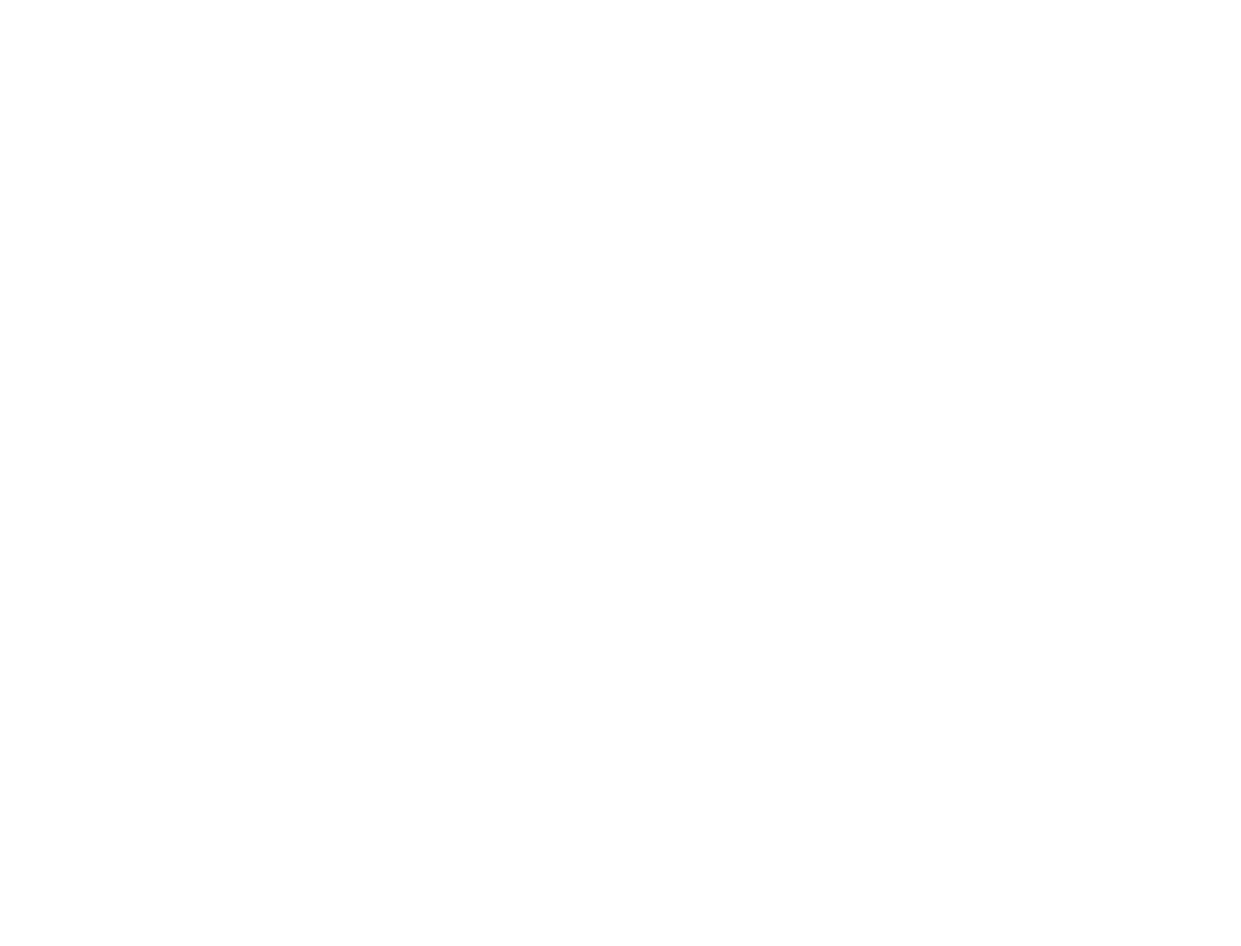
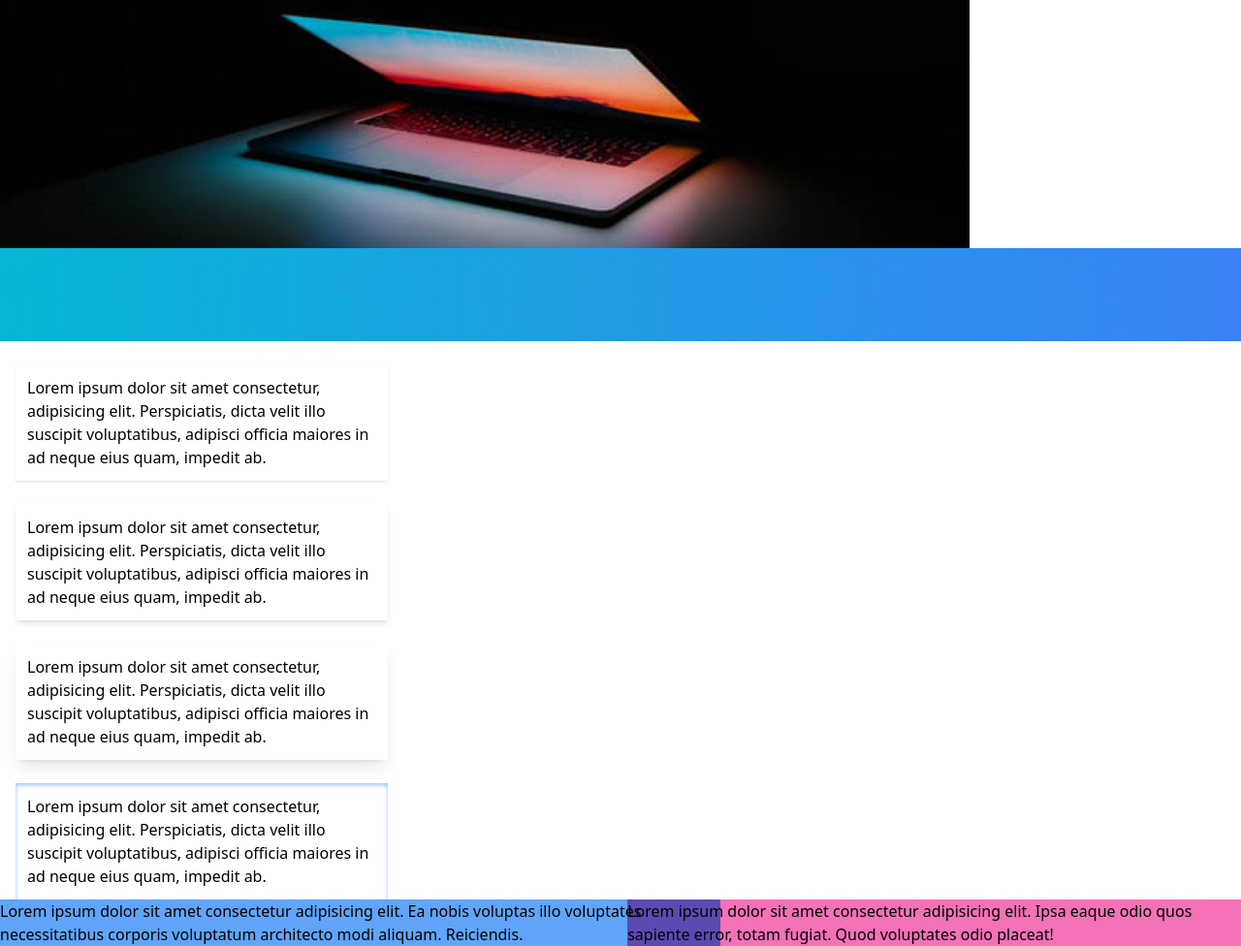
Before and after one commit to fauzanalghifary/tailwind-css-bootcamp, a plain HTML site: page tailwind-sandbox/07-backgrounds-shadows/index.html in a window 1280 px wide. Shown: the whole page at 97% size. Before the commit the page ends 800 px from the top, so only its background shows below. Drawn offline with nearby package versions, Linux system fonts and the light colour scheme.

Commit message:
continue tailwind fundamental

```diff
--- a/tailwind-sandbox/07-backgrounds-shadows/index.html
+++ b/tailwind-sandbox/07-backgrounds-shadows/index.html
@@ -9,12 +9,48 @@
   </head>
   <body>
     <!-- Background Classes -->
+    <div
+      class="h-64 w-[1000px] bg-no-repeat bg-cover bg-center"
+      style="background-image: url('../assets/img/img1.jpg')"
+    ></div>
 
     <!-- Gradients -->
+    <div class="h-24 bg-gradient-to-r from-cyan-500 to-blue-500"></div>
 
     <!-- Shadows -->
+    <div class="w-96 mt-6 ml-4 p-3 shadow">
+      Lorem ipsum dolor sit amet consectetur, adipisicing elit. Perspiciatis,
+      dicta velit illo suscipit voluptatibus, adipisci officia maiores in ad
+      neque eius quam, impedit ab.
+    </div>
+    <div class="w-96 mt-6 ml-4 p-3 shadow-md">
+      Lorem ipsum dolor sit amet consectetur, adipisicing elit. Perspiciatis,
+      dicta velit illo suscipit voluptatibus, adipisci officia maiores in ad
+      neque eius quam, impedit ab.
+    </div>
+    <div class="w-96 mt-6 ml-4 p-3 shadow-lg">
+      Lorem ipsum dolor sit amet consectetur, adipisicing elit. Perspiciatis,
+      dicta velit illo suscipit voluptatibus, adipisci officia maiores in ad
+      neque eius quam, impedit ab.
+    </div>
+    <div class="w-96 mt-6 ml-4 p-3 shadow-inner shadow-blue-500/50">
+      Lorem ipsum dolor sit amet consectetur, adipisicing elit. Perspiciatis,
+      dicta velit illo suscipit voluptatibus, adipisci officia maiores in ad
+      neque eius quam, impedit ab.
+    </div>
 
     <!-- Mix Blend -->
+    <div class="flex justify-center -space-x-24">
+      <div class="bg-blue-400 mix-blend-multiply">
+        Lorem ipsum dolor sit amet consectetur adipisicing elit. Ea nobis
+        voluptas illo voluptates necessitatibus corporis voluptatum architecto
+        modi aliquam. Reiciendis.
+      </div>
+      <div class="bg-pink-400 mix-blend-multiply">
+        Lorem ipsum dolor sit amet consectetur adipisicing elit. Ipsa eaque odio
+        quos sapiente error, totam fugiat. Quod voluptates odio placeat!
+      </div>
+    </div>
   </body>
 </html>
 
```
Also changed, not shown: tailwind-sandbox/08-borders/index.html (+41 -0 lines).
